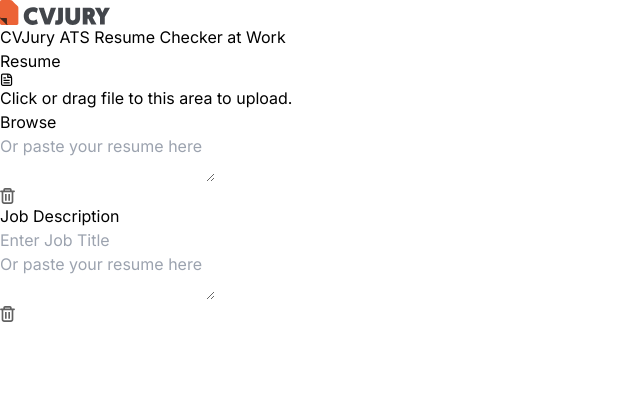
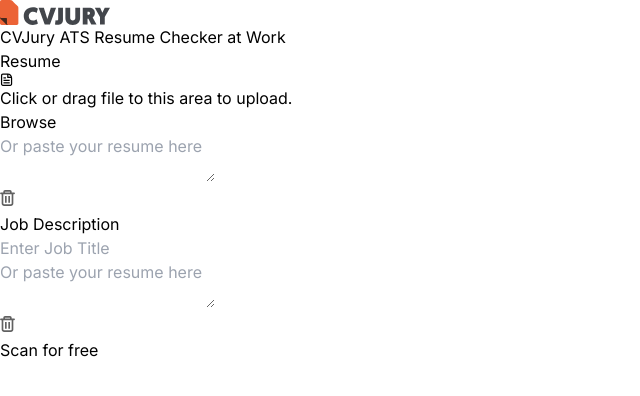
Before and after one commit to hatekisam/cvjury, a React (Vite) app: page / in a window 1280 px wide. Shown: the top 396 px of the page, without its empty margins (0-640 px from the left). Built offline with nearby package versions, Linux system fonts and the light colour scheme.

Commit message:
added the scan button

```diff
--- a/src/components/JobDesc.tsx
+++ b/src/components/JobDesc.tsx
@@ -13,11 +13,13 @@
                     </div>
                     <div className="flex mt-1 justify-between">
                         <div></div>
-                        <DeleteIcon />
+                        <button><DeleteIcon /></button>
                     </div>
                 </div>
             </div>
-            <div className='md:w-[20%] lg:w-[35%]'></div>
+            <div className='md:w-[20%] lg:w-[35%] flex items-center justify-center text-xs'>
+                <button className='text-white bg-[#E06B42] px-4 py-2 rounded-full  border-[#C7CCD2] border'>Scan for free</button>
+            </div>
         </div>
     )
 }
--- a/src/components/ResumeUpload.tsx
+++ b/src/components/ResumeUpload.tsx
@@ -18,7 +18,7 @@
                     </div>
                     <div className="flex mt-1 justify-between">
                         <div></div>
-                        <DeleteIcon />
+                        <button><DeleteIcon /></button>
                     </div>
                 </div>
             </div>
```
